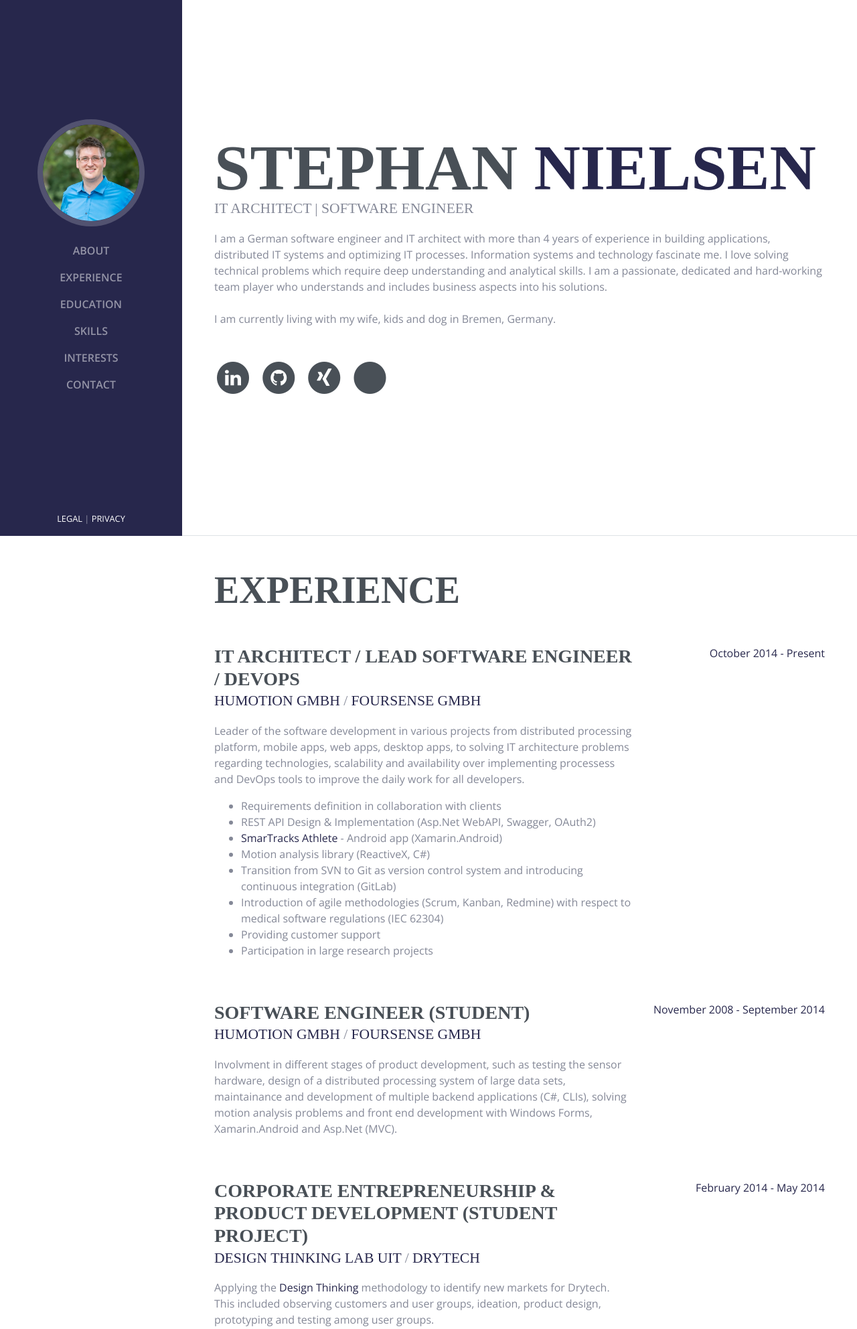
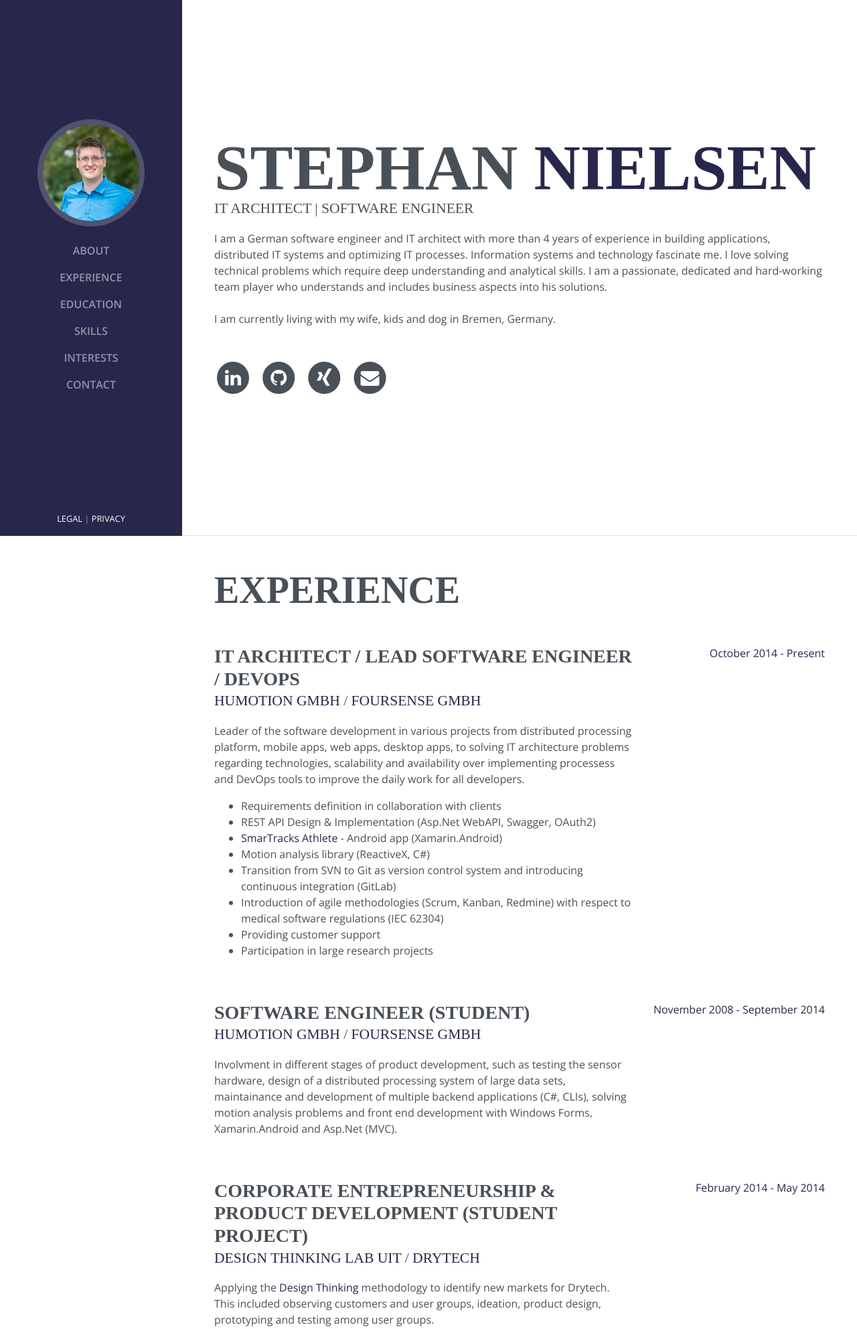
Before and after one commit to stephannielsen/snielsen.de, a PHP site: page / in a window 1280 px wide. Shown: the top 1984 px of the page at 67% size. Run offline with PHP 8.4, Linux system fonts and the light colour scheme; style sheets or scripts are compiled from the project's sources; some libraries are stand-ins or nearby versions; some web fonts are replaced.

Commit message:
Changed text color, fixed spamprotect script.

```diff
--- a/css/resume.css
+++ b/css/resume.css
@@ -1,7 +1,7 @@
 body {
   font-family: 'Open Sans', serif;
   padding-top: 54px;
-  color: #848897;
+  color: #495057;
 }
 
 @media (min-width: 992px) {
--- a/index.html
+++ b/index.html
@@ -110,10 +110,10 @@
             </a>
           </li>
           <li class="list-inline-item">
-            <a href="mailto:stephan(at)snielsen(dot)de">
+            <a class="circle-mail" href="mailto:stephan(at)snielsen(dot)de">
               <span class="fa-stack fa-lg">
                 <i class="fa fa-circle fa-stack-2x"></i>
-                <i class="fa fa-evelope fa-stack-1x fa-inverse"></i>
+                <i class="fa fa-envelope fa-stack-1x fa-inverse"></i>
               </span>
             </a>
           </li>
--- a/scss/_global.scss
+++ b/scss/_global.scss
@@ -3,7 +3,7 @@
 body {
   @include body-font;
   padding-top: 54px;
-  color: $waterloo;
+  color: $gray-700;
 }
 @media (min-width: 992px) {
   body {
```
Also changed, not shown: js/spamprotect.js (+6 -1 lines).
